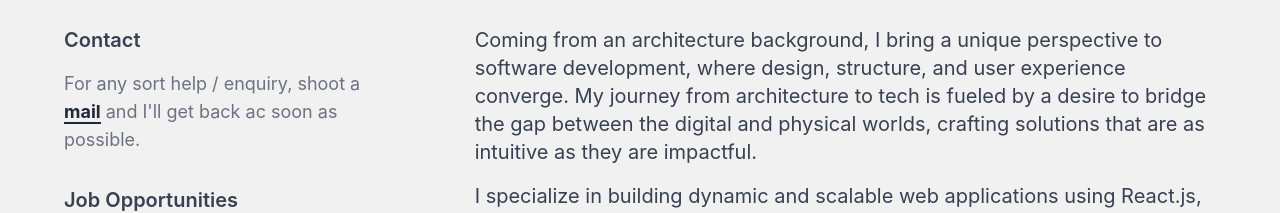
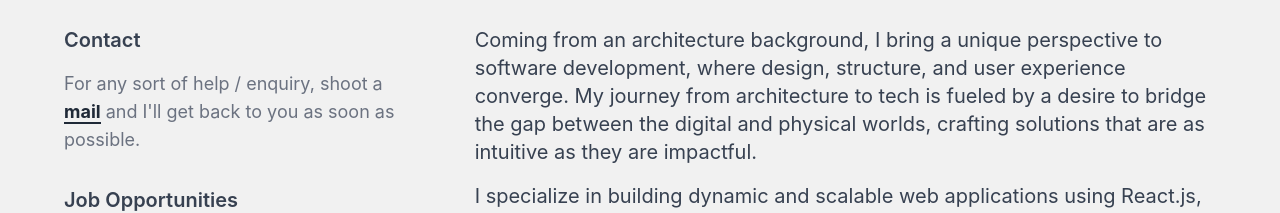
Before and after one commit to EbrahimNas/Ebrahimnas-Portfolio, a Next.js app: page /about in a window 1280 px wide. Shown: the part 594-807 px from the top of the page. Built offline with nearby package versions, Linux system fonts and the light colour scheme.

Commit message:
Update AboutMe.js

```diff
--- a/components/AboutMe.js
+++ b/components/AboutMe.js
@@ -34,14 +34,14 @@ export default function AboutMe() {
                 Contact
               </h1>
               <p className="text-lg text-gray-500 mt-4 dark:text-gray-300">
-                For any sort help / enquiry, shoot a{" "}
+                For any sort of help / enquiry, shoot a{" "}
                 <a
                   href={`mailto:${userData.email}`}
                   className="text-gray-800 border-b-2 border-gray-800 dark:border-gray-300 font-bold dark:text-gray-300"
                 >
                   mail
                 </a>{" "}
-                and I'll get back ac soon as possible.
+                and I'll get back to you as soon as possible.
               </p>
             </div>
             <div className="mt-8">
```
